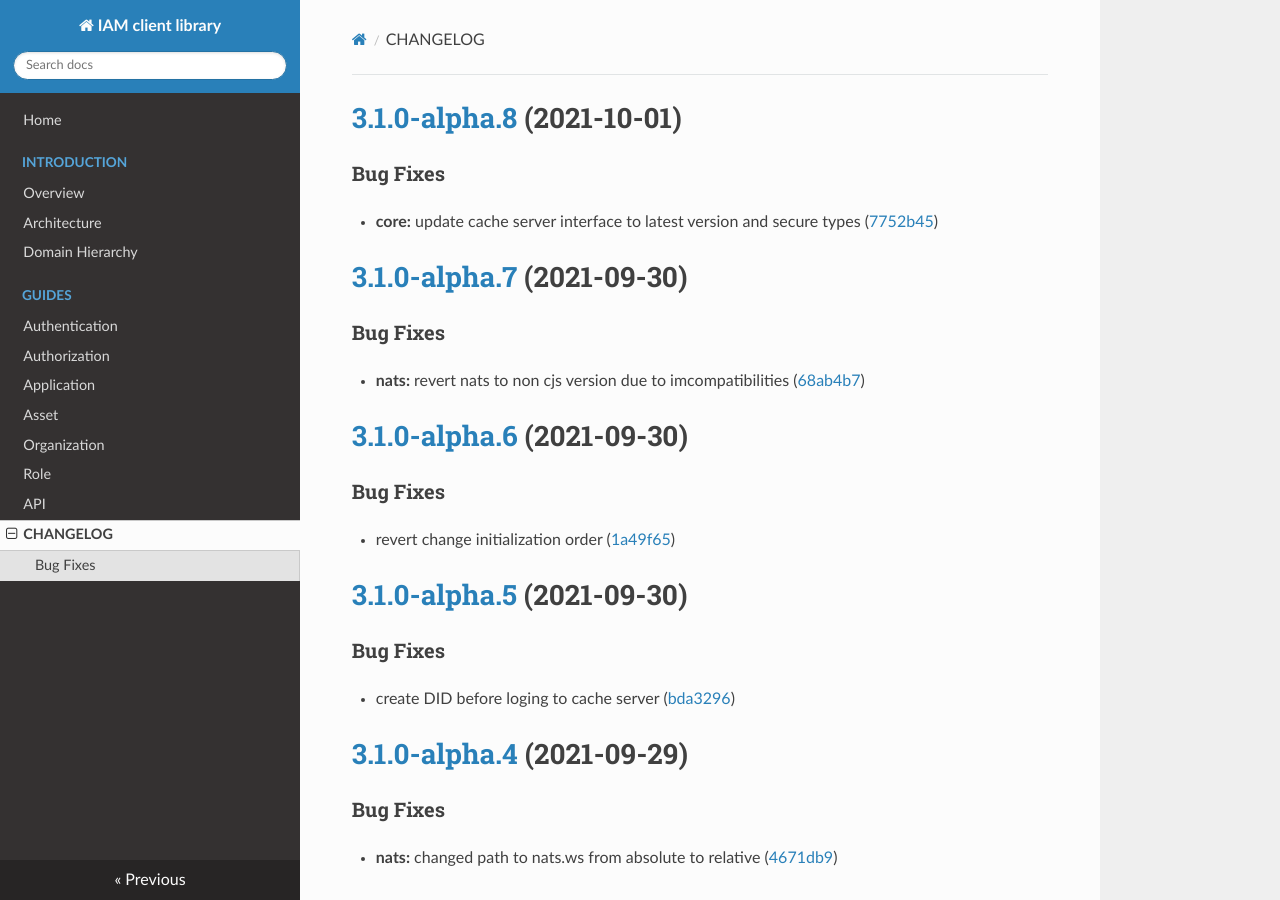
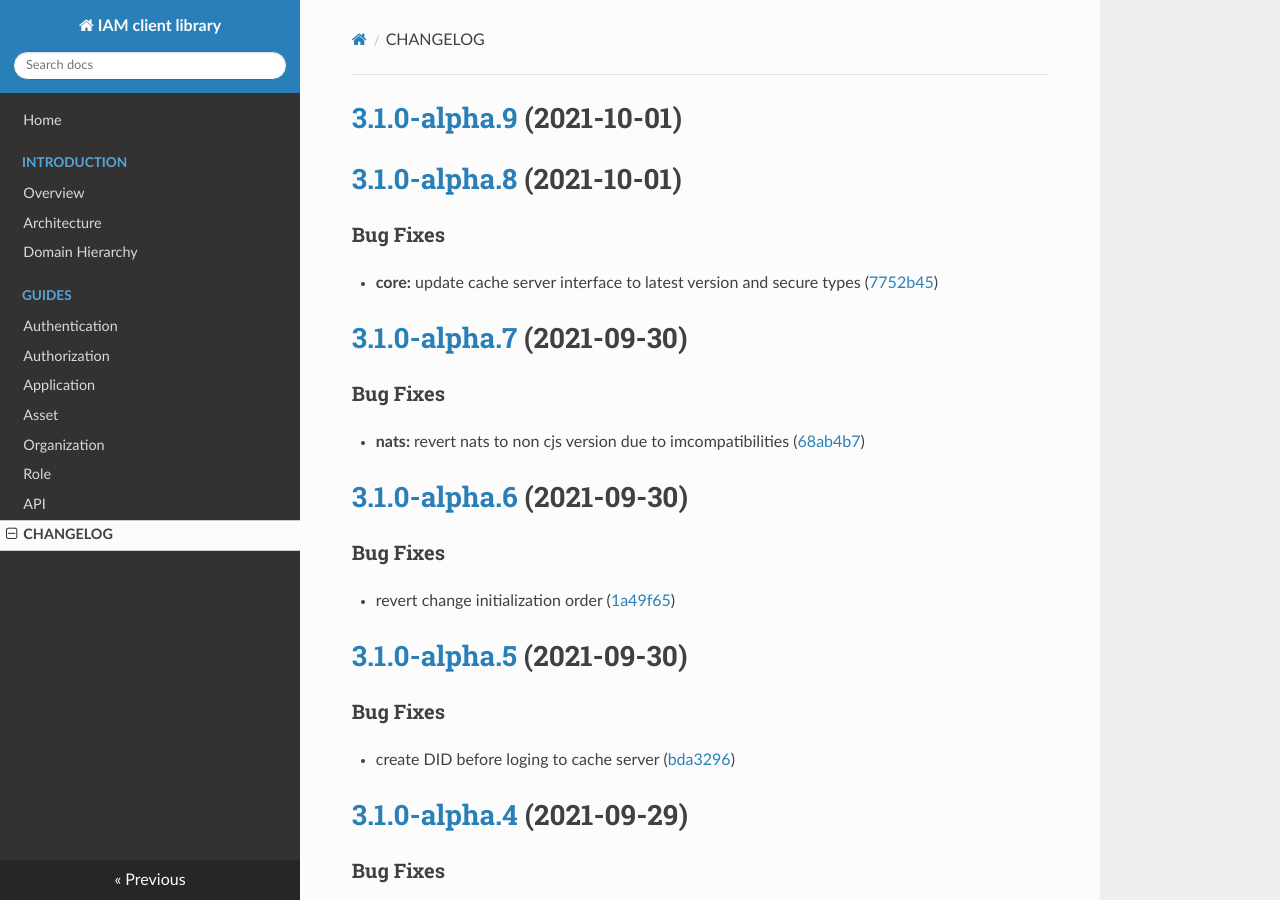
Before and after one commit to energywebfoundation/iam-client-lib, an MkDocs documentation site: the page built from docs/CHANGELOG.md, in a window 1280 px wide and 900 px high. Built offline with MkDocs 1.6.1, drawn with Linux system fonts in a browser that asks for light colours; nearby versions of some CDN libraries.

Commit message:
chore(release): 3.1.0-alpha.9 [skip ci]
# [3.1.0-alpha.9](https://github.com/energywebfoundation/iam-client-lib/compare/v3.1.0-alpha.8...v3.1.0-alpha.9) (2021-10-01)

```diff
--- a/docs/CHANGELOG.md
+++ b/docs/CHANGELOG.md
@@ -1,3 +1,5 @@
+# [3.1.0-alpha.9](https://github.com/energywebfoundation/iam-client-lib/compare/v3.1.0-alpha.8...v3.1.0-alpha.9) (2021-10-01)
+
 # [3.1.0-alpha.8](https://github.com/energywebfoundation/iam-client-lib/compare/v3.1.0-alpha.7...v3.1.0-alpha.8) (2021-10-01)
 
 
```
